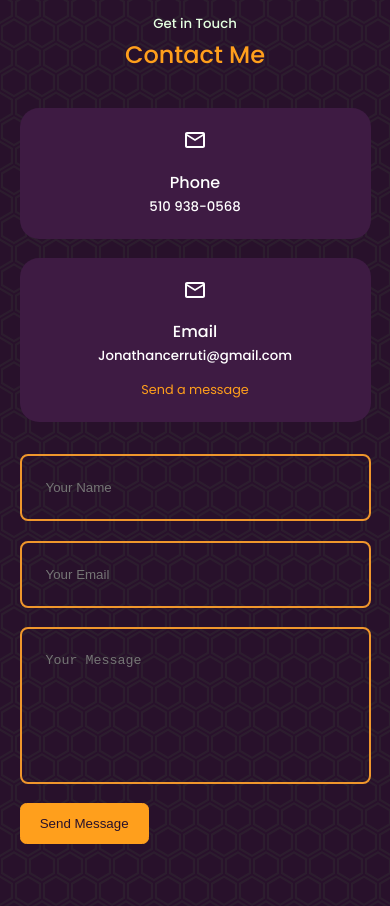
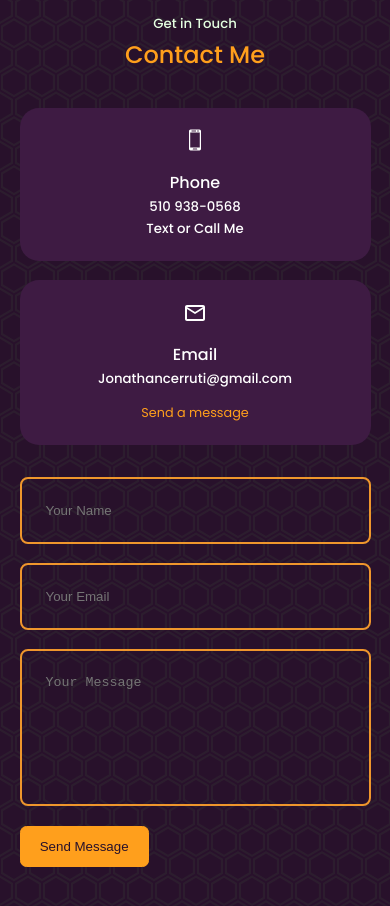
Before and after one commit to JonCerruti/Super_Awesome_Portfolio, a React (Create React App) app in the folder super-awesome-portfolio/: page / in a window 390 px wide. Shown: the part 3960-4866 px from the top of the page. Built offline with nearby package versions, Linux system fonts and the light colour scheme.

Commit message:
changed icon on phone container and added a message in container

```diff
--- a/super-awesome-portfolio/src/components/contacts/contact.jsx
+++ b/super-awesome-portfolio/src/components/contacts/contact.jsx
@@ -3,6 +3,7 @@ import './contact.css'
 import {MdOutlineEmail} from 'react-icons/md'
 import { useRef } from 'react';
 import emailjs from 'emailjs-com'
+import {GiSmartphone} from 'react-icons/gi'
 
 const Contact = () => {
   const form = useRef();
@@ -22,9 +23,11 @@ const Contact = () => {
       <div className="container contact__container">
         <div className="contact__options">
           <article className='contact__option'>
-            <MdOutlineEmail className='contact__option-icon' />
+            <GiSmartphone className='contact__option-icon' />
             <h4>Phone</h4>
             <h5>510 938-0568</h5>
+            <h5>Text or Call Me</h5>
+
 
           </article>
 
```
